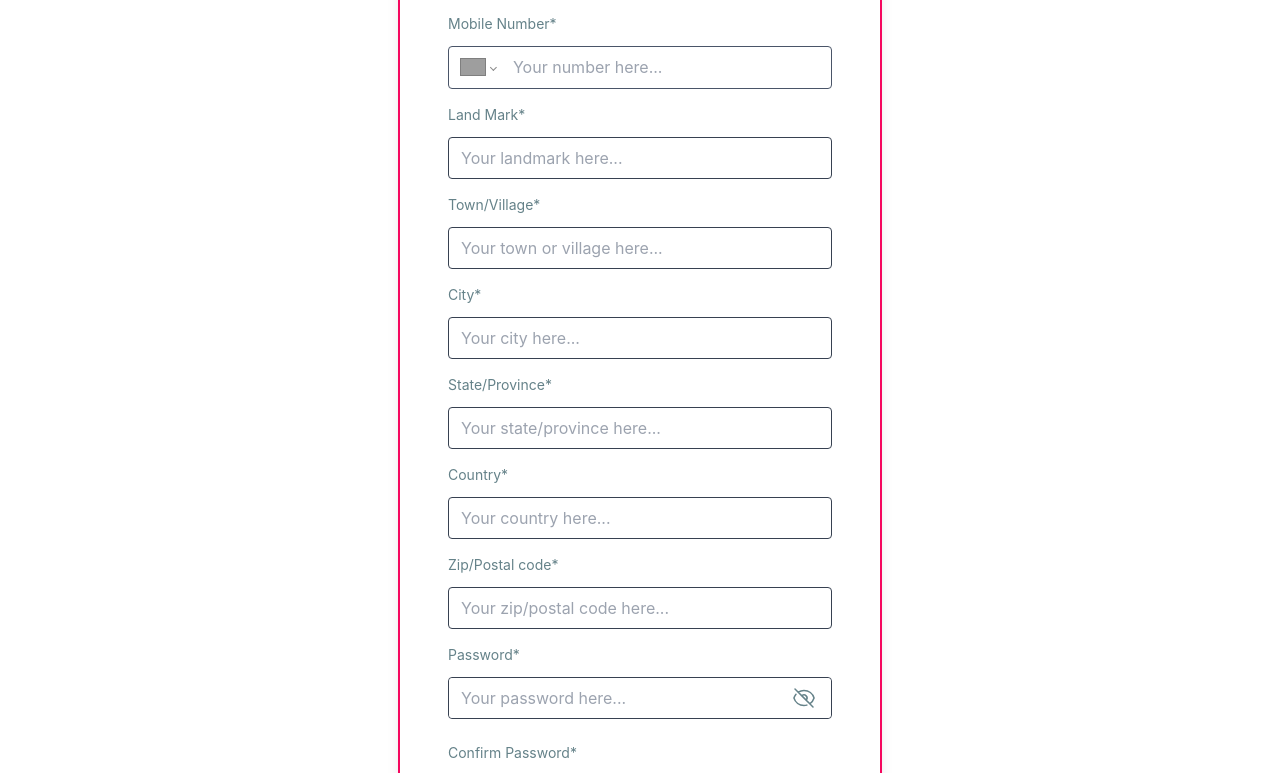
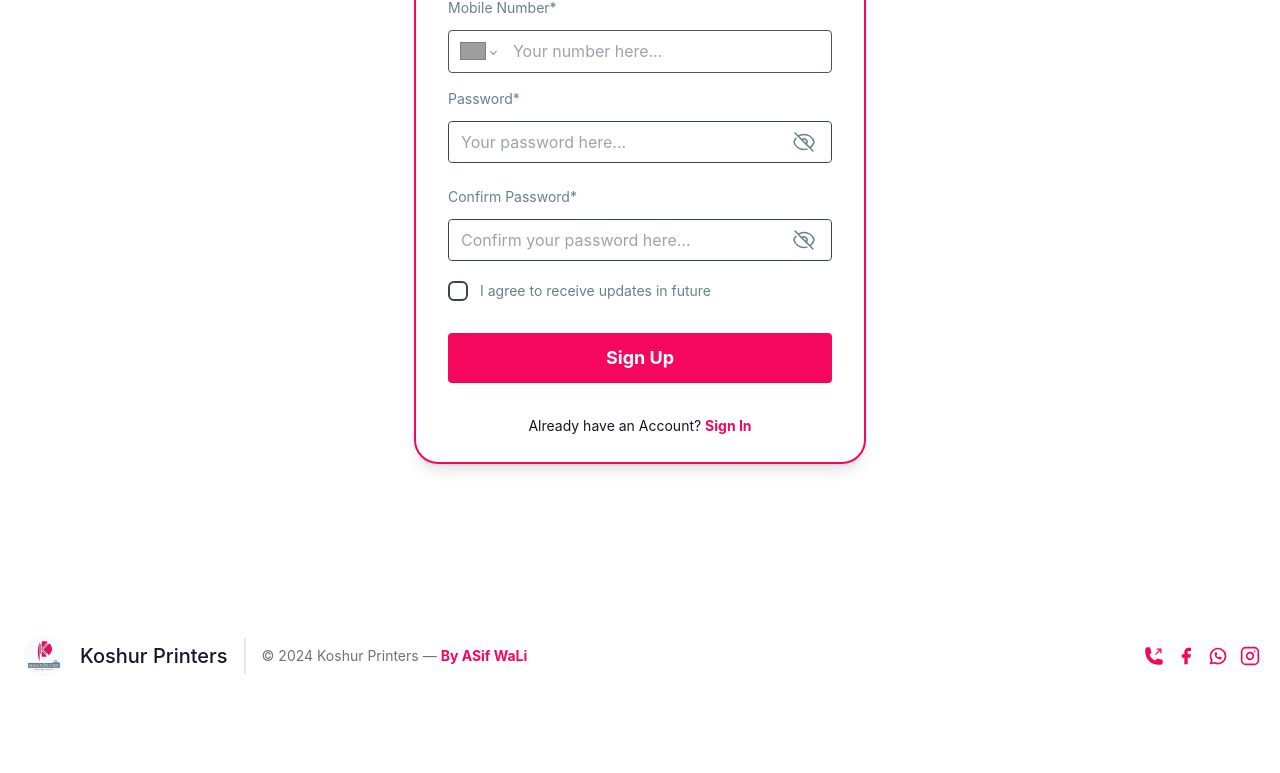
Before and after one commit to Asif-Wali/KoshurPrinters, a React (Create React App) app in the folder Client/: page /register in a window 1280 px wide. Shown: the part 620-1393 px from the top of the page. After the commit the page ends 1332 px from the top, so only its background shows below. Built offline with nearby package versions, Linux system fonts and the light colour scheme; grey boxes are pictures that could not be loaded.

Commit message:
New form

```diff
--- a/Client/src/Pages/Products.jsx
+++ b/Client/src/Pages/Products.jsx
@@ -16,8 +16,6 @@ export const Products = () => {
 
     <h1 className=" text-white text-center font-bold text-4xl">This Page is Under Construction !</h1>
 </div>
-
-
 </div>
   )
 }
--- a/Client/src/Pages/Register.jsx
+++ b/Client/src/Pages/Register.jsx
@@ -1,4 +1,4 @@
-import React,{useState}from 'react';
+import React,{useState ,useEffect}from 'react';
 import { EyeIcon, EyeSlashIcon } from '@heroicons/react/24/outline';
 import PhoneInput from 'react-phone-number-input';
 import "react-phone-number-input/style.css";
@@ -11,14 +11,14 @@ const initialState={
   name:"",
   email:"",
   phoneNumber:"",
-  address: {
-              landmark:"",
-              townOrVillage:"",
-              city:"",
-              stateOrProvince:"",
-              country:"",
-              postalCode:"",
-            },
+  // address: {
+  //             landmark:"",
+  //             townOrVillage:"",
+  //             city:"",
+  //             stateOrProvince:"",
+  //             country:"",
+  //             postalCode:"",
+  //           },
   password:"",
   confirmPassword:""
 };
@@ -31,6 +31,13 @@ export const Register = () => {
   const [signUpDetails, setsignUpDetails]= useState(initialState);
   const [PasswordVisible, setPasswordVisible]=useState(false);
   const [ConfirmPasswordVisible, setConfirmPasswordVisible]=useState(false);
+  useEffect(()=>{
+    // Scroll to the top of the screen
+    window.scrollTo({
+      top: 0,
+    });
+
+      },[]);
 
   const HandleFocus = () => {
     setIsFocused(true);
@@ -52,9 +59,9 @@ export const Register = () => {
   return (<div className="bg-white py-10">
           <div className="container flex flex-col mx-auto bg-white rounded-lg py-2">
             <div className="flex justify-center w-full h-full my-auto xl:gap-14 lg:justify-normal md:gap-5">
-              <div className="flex items-center justify-center w-full lg:p-12">
+              <div className="flex items-center justify-center w-full lg:p-8">
                 <div className="flex items-center p-4 xl:p-10">
-                  <form className="flex flex-col w-full h-full pb-6 text-center py-8 px-12 my-4 bg-white shadow-lg rounded-3xl border-2 border-Primary" onSubmit={(e)=>HandleLogin(e)}>
+                  <form className="flex flex-col w-full h-full pb-6 text-center py-8 px-8 my-4 bg-white shadow-lg rounded-3xl border-2 border-Primary" onSubmit={(e)=>HandleLogin(e)}>
                     <h3 className="mb-8 text-4xl font-extrabold text-cyan-700">Sign Up</h3>
                     <Link className="flex items-center justify-center w-full py-4 mb-6 text-sm font-medium transition duration-300 rounded-2xl text-white bg-gray-900 hover:bg-cyan-800  focus:ring-4 focus:ring-gray-300">
                       <img className="h-5 mr-2" src="https://raw.githubusercontent.com/Loopple/loopple-public-assets/main/motion-tailwind/img/logos/logo-google.png" alt="Google Icon"/>
@@ -96,7 +103,7 @@ export const Register = () => {
 
 
                     {/* Address INput start*/}
-                    <label htmlFor="landmark" className="mb-2 text-sm text-start leading-7 text-Secondary" >Land Mark*</label>
+                   {/* <label htmlFor="landmark" className="mb-2 text-sm text-start leading-7 text-Secondary" >Land Mark*</label>
                         <input
                         name="landmark"
                         type="text"
```
